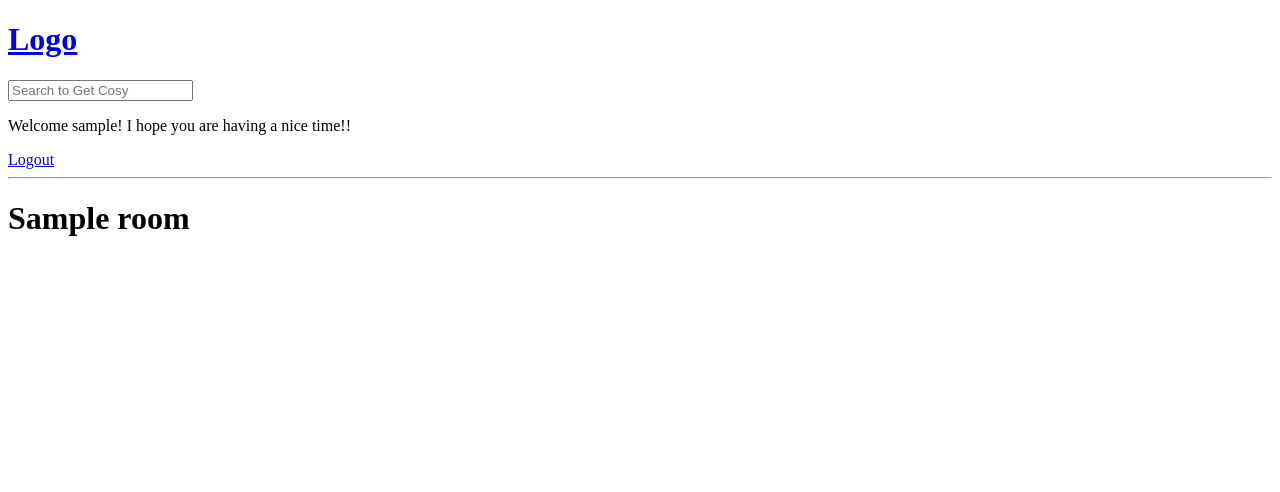
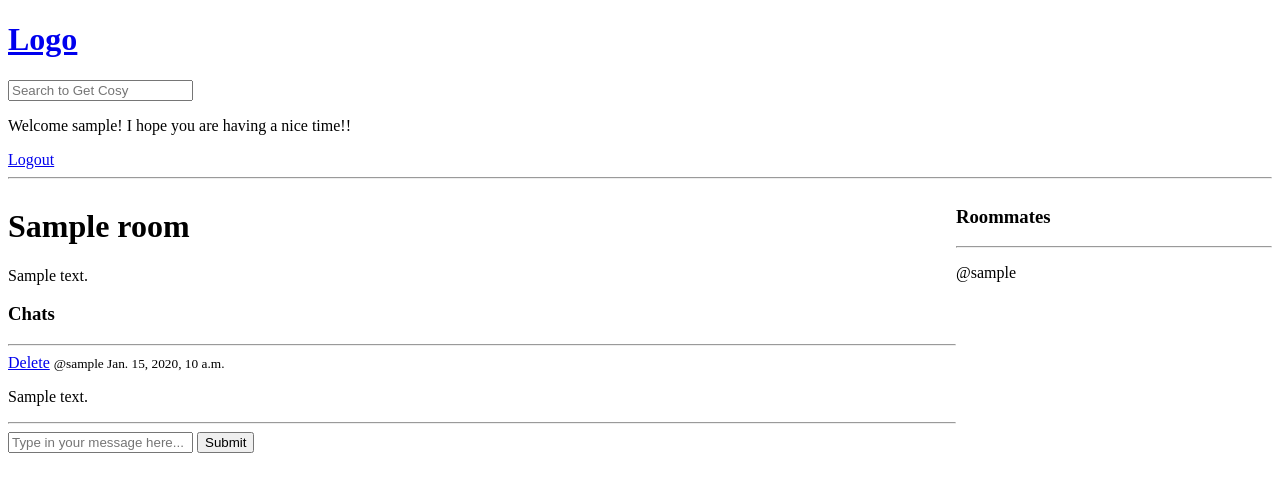
Before and after one commit to arindam-sahoo/Community-WebApp, a Django app: page /room/1 in a window 1280 px wide. Shown: the top 492 px of the page. Run offline with Django 5.2, Linux system fonts and the light colour scheme; a user stored in the database is signed in; tables that the repository leaves empty hold one stand-in row (values such as "Sample post").

Commit message:
Message Functionalities Completed

```diff
--- a/backend/api/models.py
+++ b/backend/api/models.py
@@ -12,7 +12,8 @@ class Room(models.Model):
     topic = models.ForeignKey(Topic, on_delete=models.SET_NULL, null=True)
     name = models.CharField(max_length = 200)
     description = models.TextField(null = True, blank = True)
-    # participants =
+    # related_name parameter is used because User is already related to host
+    participants = models.ManyToManyField(User, related_name='participants', blank=True)
     updated = models.DateTimeField(auto_now = True)
     created = models.DateTimeField(auto_now_add = True)
 
--- a/backend/api/templates/api/room.html
+++ b/backend/api/templates/api/room.html
@@ -1,5 +1,59 @@
 {% extends "main.html" %}
 
 {% block content %}
-    <h1>{{ room.name }}</h1>
+    <style>
+        .main-container {
+            display: grid;
+            grid-template-columns: 3fr 1fr;
+        }
+    </style>
+
+    <div class="main-container">
+        <div>
+            <h1>{{ room.name }}</h1>
+            <p>{{ room.description }}</p>
+
+            <div class="comment-wrapper">
+                <h3>Chats</h3>
+                <hr/>
+
+                {% for message in room_messages %}
+                    <div>
+                        {% if request.user == message.user %}
+                            <a href="{% url 'delete-message' message.id %}">Delete</a>
+                        {% endif %}
+                        {% comment %} <small>@{{ message.user }}    {{ message.created|timesince }} ago</small> {% endcomment %}
+                        <small>@{{ message.user }}    {{ message.created }}</small>
+                        <p>{{ message.body }}</p>
+                        <hr/>
+                    </div>
+                {% endfor %}
+            </div>
+
+            {% if request.user.is_authenticated %}
+                <div class="comment-form">
+                    <form method="POST" action="">
+                        {% csrf_token %}
+                        <input type="text" name="message_body" placeholder="Type in your message here..." autocomplete="off"/>
+                        <input type="submit" value="Submit">
+                    </form>
+                </div>
+            {% else %}
+                <div class="comment-form">
+                    <p>Login to message here</p>
+                </div>
+            {% endif %}
+        </div>
+
+        <div>
+            <h3>Roommates</h3>
+            <hr/>
+            {% for participant in participants %}
+                    <div>
+                        <p>@{{ participant.username }}</p>
+                    </div>
+                {% endfor %}
+        </div>
+    </div>
+
 {% endblock content %}
--- a/backend/api/urls.py
+++ b/backend/api/urls.py
@@ -10,4 +10,5 @@ urlpatterns = [
     path('create-room/', create_room, name='create-room'),
     path('update-room/<str:pk>/', update_room, name='update-room'),
     path('delete-room/<str:pk>/', delete_room, name='delete-room'),
+    path('delete-message/<str:pk>/', delete_message, name='delete-message'),
 ]
--- a/backend/api/views.py
+++ b/backend/api/views.py
@@ -6,7 +6,7 @@ from django.contrib.auth import authenticate, login, logout
 from django.contrib.auth.decorators import login_required
 from django.contrib.auth.forms import UserCreationForm
 from django.contrib import messages
-from .models import Room, Topic
+from .models import Room, Topic, Message
 from .forms import RoomForm
 
 def login_portal(request):
@@ -72,7 +72,22 @@ def home(request):
 @login_required(login_url='/login')
 def room(request, pk):
     room = Room.objects.get(id=pk)
-    context = {'room': room}
+    participants = room.participants.all()
+
+    if request.method == 'POST':
+        message = Message.objects.create(
+            user = request.user,
+            room = room,
+            body = request.POST.get('message_body')
+        )
+        # Once a user messages in the room, the user gets added as a roommate/participant
+        room.participants.add(request.user)
+        return redirect('room', pk=room.id)
+
+    # Room Parent Class has the Message as it's Child Class. So we are fetching all the messages belonging to the room.
+    room_messages = room.message_set.all().order_by('-created')
+
+    context = {'room': room, 'room_messages': room_messages, 'participants': participants}
     return render(request, 'api/room.html', context)
 
 @login_required(login_url='/login')
@@ -115,3 +130,15 @@ def delete_room(request, pk):
         room.delete()
         return redirect('homepage')
     return render(request, 'api/delete.html', {'obj': room})
+
+@login_required(login_url='/login')
+def delete_message(request, pk):
+    message = Message.objects.get(id=pk)
+
+    if request.user != message.user:
+        return HttpResponse('You are not allowed to delete this Message!!')
+
+    if request.method == 'POST':
+        message.delete()
+        return redirect('homepage')
+    return render(request, 'api/delete.html', {'obj': message})
```
Also changed, not shown: backend/api/migrations/0003_alter_room_options_room_participants.py (added).
